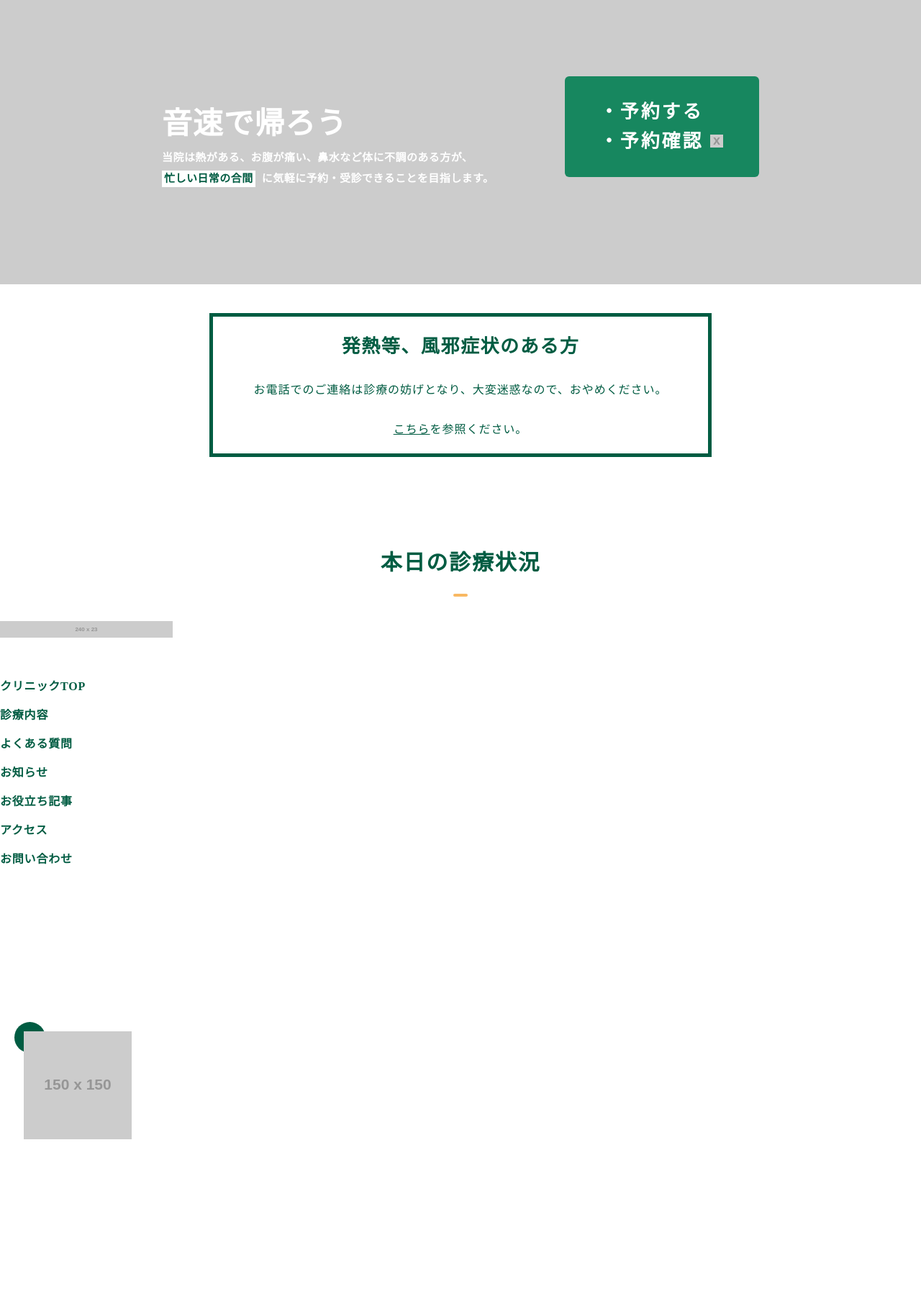
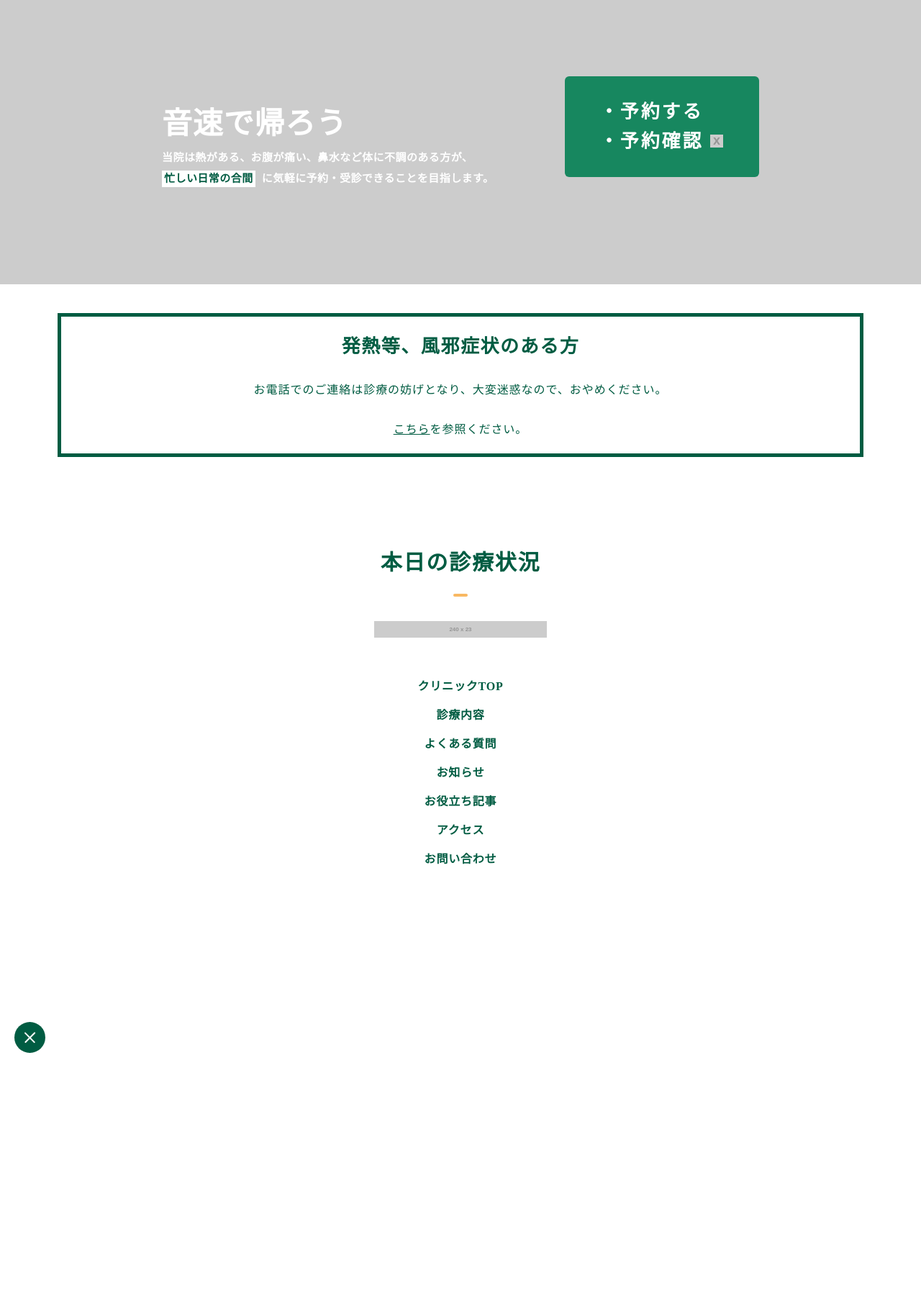
Before and after one commit to ikedakeigo/Machgogo, a PHP site: page /index.html in a window 1280 px wide. Shown: the part 97-1920 px from the top of the page at 72% size. Run offline with PHP 8.4, Linux system fonts and the light colour scheme; grey boxes labelled with a size stand in for pictures from a placeholder-image service; some libraries are stand-ins or nearby versions.

Commit message:
レスポンシブ

```diff
--- a/assets/css/style.css
+++ b/assets/css/style.css
@@ -21,10 +21,16 @@ ol, ul {
  * 共通
 ===================================*/
 .container {
+  margin-left: 20px;
+  margin-right: 20px;
+}
+@media screen and (min-width: 1120px) {
+  .container {
     max-width: 1120px;
     margin: 0 auto;
   }
-@media screen and (min-width: 1120px) {
+}
+@media screen and (max-width: 767px) {
   .container {
     width: 698px;
     margin-left: auto;
@@ -120,10 +134,19 @@ p {
   height: 120vh;
   transition: 0.2s all ease-in;
   z-index: 20;
+  text-align: center;
 }
 .sp-menu__container {
   position: relative;
   height: 100vh;
+}
+.sp-menu.is_open {
+  position: fixed;
+  top: 0;
+  height: 1000vh;
+  padding-top: 50px;
+  background: #FFF;
+  z-index: 20;
 }
 
 .sp-nav__logo {
--- a/assets/sass/style.scss
+++ b/assets/sass/style.scss
@@ -1,11 +1,11 @@
 //マップ型変数breakpointsを定義
 $breakpoints: (
 //キー 値
-'xxs': 'screen and (max-width: 328px)',
-'xs': 'screen and (max-width: 401px)',
+// 'xxs': 'screen and (max-width: 328px)',
+// 'xs': 'screen and (max-width: 599px)',
 'sm': 'screen and (max-width: 767px)', //767px以下（スマホ）用の表示
 'md': 'screen and (min-width: 1120px)', //768px以上（タブレット・PC）用の表示
-'lg': 'screen and (min-width: 768px)',
+'lg': 'screen and (min-width: 1240px)',
 ) !default;
 
 //メディアクエリ用のmixinを定義。デフォ値はmd
@@ -16,6 +16,7 @@ $breakpoints: (
     @content;
   }
 }
+
 
 html, body, div, span, applet, object, iframe, h1, h2, h3, h4, h5, h6, p, blockquote, pre, a, abbr, acronym, address, big, cite, code, del, dfn, em, img, ins, kbd, q, s, samp, small, strike, strong, sub, sup, tt, var, b, u, i, center, dl, dt, dd, ol, ul, li, fieldset, form, label, legend, table, caption, tbody, tfoot, thead, tr, th, td, article, aside, canvas, details, embed, figure, figcaption, footer, header, hgroup, menu, nav, output, ruby, section, summary, time, mark, audio, video {
   margin: 0;
@@ -41,13 +42,23 @@ ol, ul {
  * 共通
 ===================================*/
 .container{
-  max-width: 1120px;
-  margin: 0 auto;
-  @include mq(md){
+  margin-left: 20px;
+  margin-right: 20px;
+  @include mq(md){
+    max-width: 1120px;
+    margin: 0 auto;
+  }
+  @include mq(sm){
     width: 698px;
     margin-left: auto;
     margin-right: auto;
   }
+
+  // @include mq(sm){
+  //   width: 698px;
+  //   margin-left: auto;
+  //   margin-right: auto;
+  // }
 }
 
 .main_title{
@@ -127,6 +138,14 @@ p {
 /*===================================
  * sp-menu
 ===================================*/
+.fixed{
+  position: fixed;
+  overflow: hidden;
+  width: 100%;
+  height: 100%;
+  left: 0;
+}
+
 .sp-menu{
   position: fixed;
   top: 120vh;
@@ -135,11 +154,23 @@ p {
   height: 120vh;
   transition: .2s all ease-in;
   z-index: 20;
+  text-align: center;
   &__container{
     position: relative;
     height: 100vh;
   }
-}
+
+  &.is_open {
+    position: fixed;
+    top: 0;
+    height: 1000vh;
+    padding-top: 50px;
+    background: #FFF;
+    z-index: 20;
+  }
+}
+
+
 
 .sp-nav{
 
@@ -292,12 +323,20 @@ p {
   }
 }
 
+
 /*===================================
  * header
 ===================================*/
 
 .header{
   margin-top: 96px;
+  background-image: url("https://placehold.jp/24/cc9999/993333/500x50.png");
+  background-size: cover;
+  @include mq(md){
+    background-image: url("https://placehold.jp/24/cc9999/993333/500x50.png");
+    background-size: cover;
+    height: 396px;
+  }
 }
 
 .header__flex{
@@ -362,30 +401,16 @@ p {
   }
 }
 
-/*===================================
- * header
-===================================*/
-
-.header{
-  background-image: url("spheadimg.png");
-  background-size: cover;
-  @include mq(md){
-    background-image: url("https://placehold.jp/24/cc9999/993333/500x50.png");
-    background-size: cover;
-    height: 396px;
-  }
-}
-
 .container-front{
   margin-left: 15px;
   margin-right: 15px;
 
   @include mq(sm){
-    margin-left: 34px;
-    margin-right: 35px;
-  }
-
-  @include mq(md){
+    // margin-left: 34px;
+    // margin-right: 35px;
+  }
+
+  @include mq(sm){
     width: 500px;
     margin-left: auto;
     margin-right: auto;
@@ -446,18 +471,22 @@ p {
 }
 
 .front-button{
-  display: block;
-  width: 270px;
-  height: 140px;
-  background-color: #17875F;
-  border-radius: 6px;
-  font-style: normal;
-  font-weight: bold;
-  font-size: 26px;
-  line-height: 157%;
-  align-items: center;
-  letter-spacing: 0.11em;
-  color: #FFFFFF;
+
+
+  @include mq(md){
+    display: block;
+    width: 270px;
+    height: 140px;
+    background-color: #17875F;
+    border-radius: 6px;
+    font-style: normal;
+    font-weight: bold;
+    font-size: 26px;
+    line-height: 157%;
+    align-items: center;
+    letter-spacing: 0.11em;
+    color: #FFFFFF;
+  }
 
   &__link{
 
@@ -553,6 +582,10 @@ p {
   position: relative;
   margin-left: auto;
   margin-right: auto;
+  // @include mq(sm){
+  //   width: 660px;
+  // }
+
   @include mq(sm){
     position: relative;
     margin-left: auto;
@@ -577,16 +610,31 @@ p {
     left: 30px;
     width: 107px;
     height: 98px;
+    @include mq(sm){
+      top: 32px;
+    left: 12px;
+    width: 58px;
+    height: 53px;
+    }
   }
 
   &:nth-child(2) img{
     left: 190px;
+    @include mq(sm){
+      left: 94px;
+    }
   }
   &:nth-child(3) img{
     left: 363px;
+    @include mq(sm){
+      left: 184px;
+    }
   }
   &:nth-child(4) img{
     left: 525px;
+    @include mq(sm){
+      left: 267px;
+    }
   }
 }
 
--- a/index.html
+++ b/index.html
@@ -26,7 +26,7 @@
     <script type="text/javascript" src="https://maxcdn.bootstrapcdn.com/bootstrap/3.3.7/js/bootstrap.min.js?ver=6.2" id="bootstrap-js-js"></script>
   </head>
   <body>
-    <div class="sp-menu">
+    <div class="sp-menu js-spmenu">
       <div class="sp-menu__container">
         <a href="index.html" class="sp-nav__logo-link">
           <div class="sp-nav__logo">
@@ -43,7 +43,7 @@
           <li class="sp-nav__item"><a href="https://lin.ee/dMpoXjs" class="sp-nav__link">お問い合わせ</a></li>
         </ul>
         <div class="close js-close">
-          <span class="close__icon"><img src="https://placehold.jp/150x150.png" /></span>
+          <span class="close__icon"><img src="/assets/img/batu.svg" /></span>
         </div>
       </div>
     </div>
@@ -61,9 +61,13 @@
     <script>
       $(".js-spmenu").on("click", function () {
         $(".sp-menu").addClass("is_open");
+        // is_openの時にdisplay:blockにする
+        $(".is_open").style.display = "block";
+
       });
-      $(".js-close").on("click", function () {
+      $(".sp-menu").on("click", function () {
         $(".sp-menu").removeClass("is_open");
+        $(".sp-menu").style.display = "none";
       });
       $(function () {
         var scrollPosition;
@@ -596,7 +600,7 @@
       <div class="container inner">
         <div class="footer-content">
           <div class="footer-logo">
-            <img src="https://placehold.jp/cc9999/993333/240x23.png" width="240" height="23" alt="" />
+            <img src="https://placehold.その部分が凍ててました､jp/cc9999/993333/240x23.png" width="240" height="23" alt="" />
           </div>
           <h6 class="footer-department">内科</h6>
           <div class="footer-info">
```
Also changed, not shown: other parts of assets/css/style.css (+44 -23 lines), assets/img/batu.svg (added), 2 other files. Lines whose indentation alone changed are shown as unchanged.
